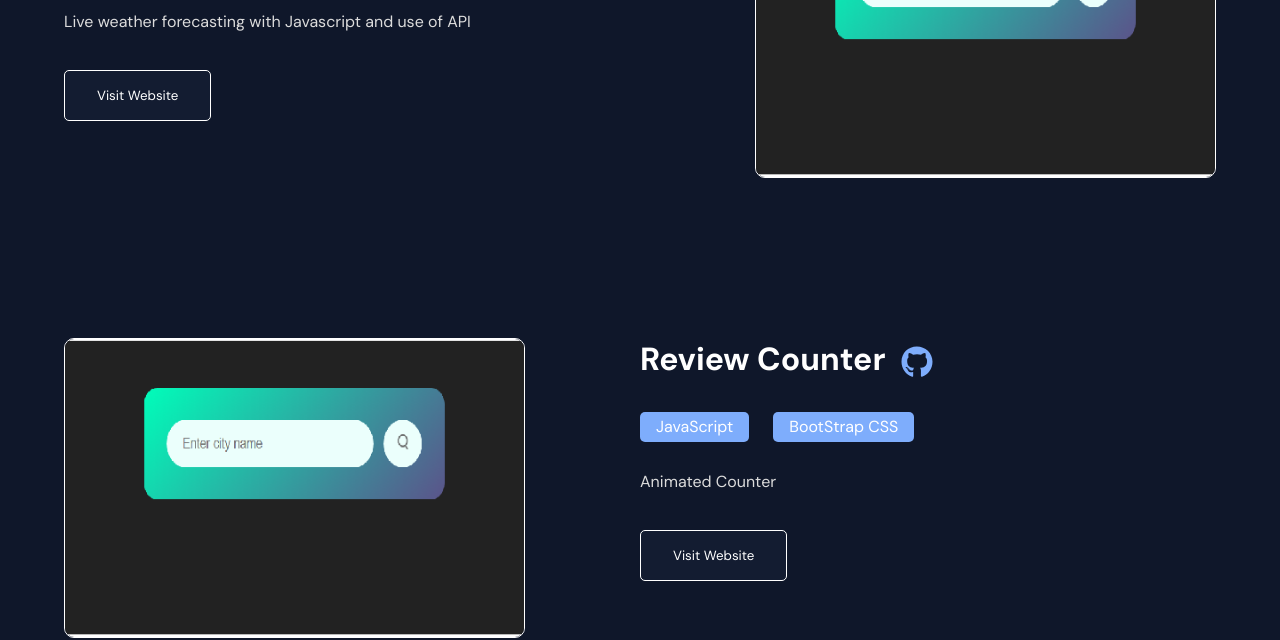
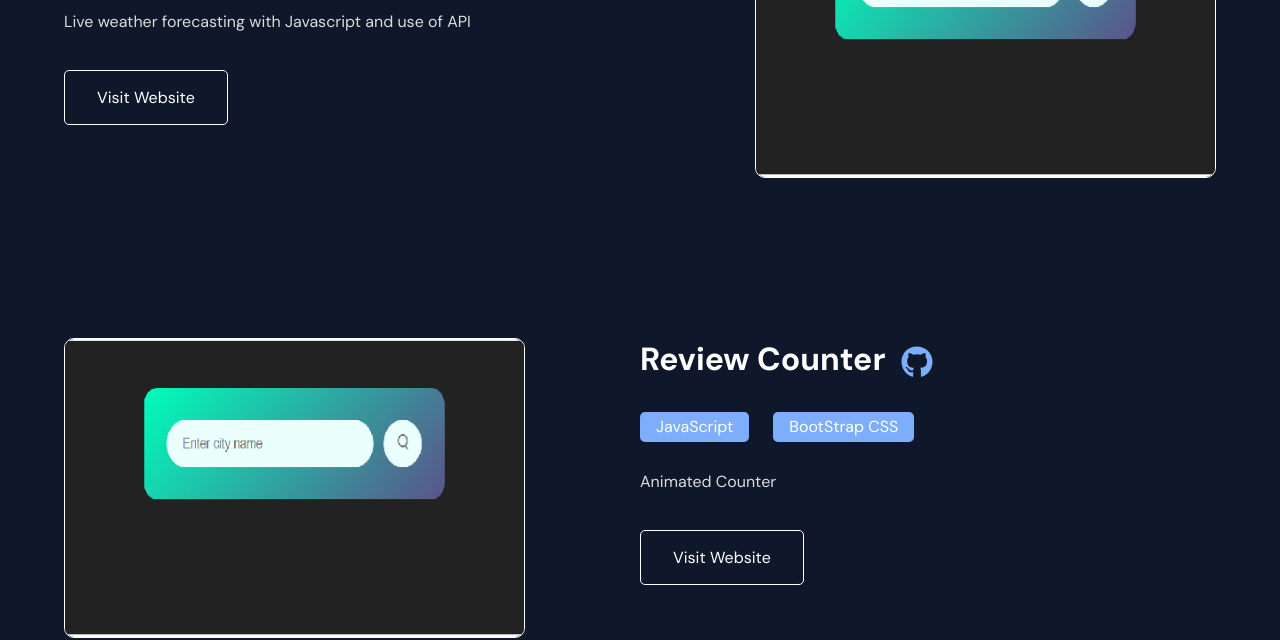
Before and after one commit to Adedeji1/Adedeji_Portfolio, a React (Create React App) app: page / in a window 1280 px wide. Shown: the part 1856-2496 px from the top of the page. Built offline with nearby package versions, Linux system fonts and the light colour scheme.

Commit message:
adding links

```diff
--- a/src/components/layouts/Project.tsx
+++ b/src/components/layouts/Project.tsx
@@ -5,6 +5,8 @@ import { FaGithub } from "react-icons/fa";
 import Project1 from '../../Assetss/weatherapp.png';
 import { TechStackCard, ProjectImageContainer, ProjectImage } from "../../styles/MyProject.styled";
 import { fadeInLeftVariant, fadeInRightVariant } from "../../utilis/Variants";
+import { ButtonLink } from "../../styles/Global.styled";
+import { buttonVariants } from "../../utilis/Variants";
 
 interface ProjectProps {
     data: {
@@ -47,7 +49,20 @@ const Project: React.FC<ProjectProps> = ({ data }) => {
                 <ParaText top="1.5rem" bottom="2rem">
                     {data.project_desc}
                 </ParaText>
-                <Button>Visit Website</Button>
+
+                <motion.a
+                    href={data.project_url}
+                    variants={buttonVariants}
+                    initial="initial"
+                    whileHover="hover"
+                    whileTap="tap"
+                    target="_blank"
+                    rel="noopener noreferrer"
+                >
+                <ButtonLink>
+                    Visit Website
+                </ButtonLink>
+                </motion.a>
             </motion.div>
            {/* --right-section-project-image-- */}
             <ProjectImageContainer
```
